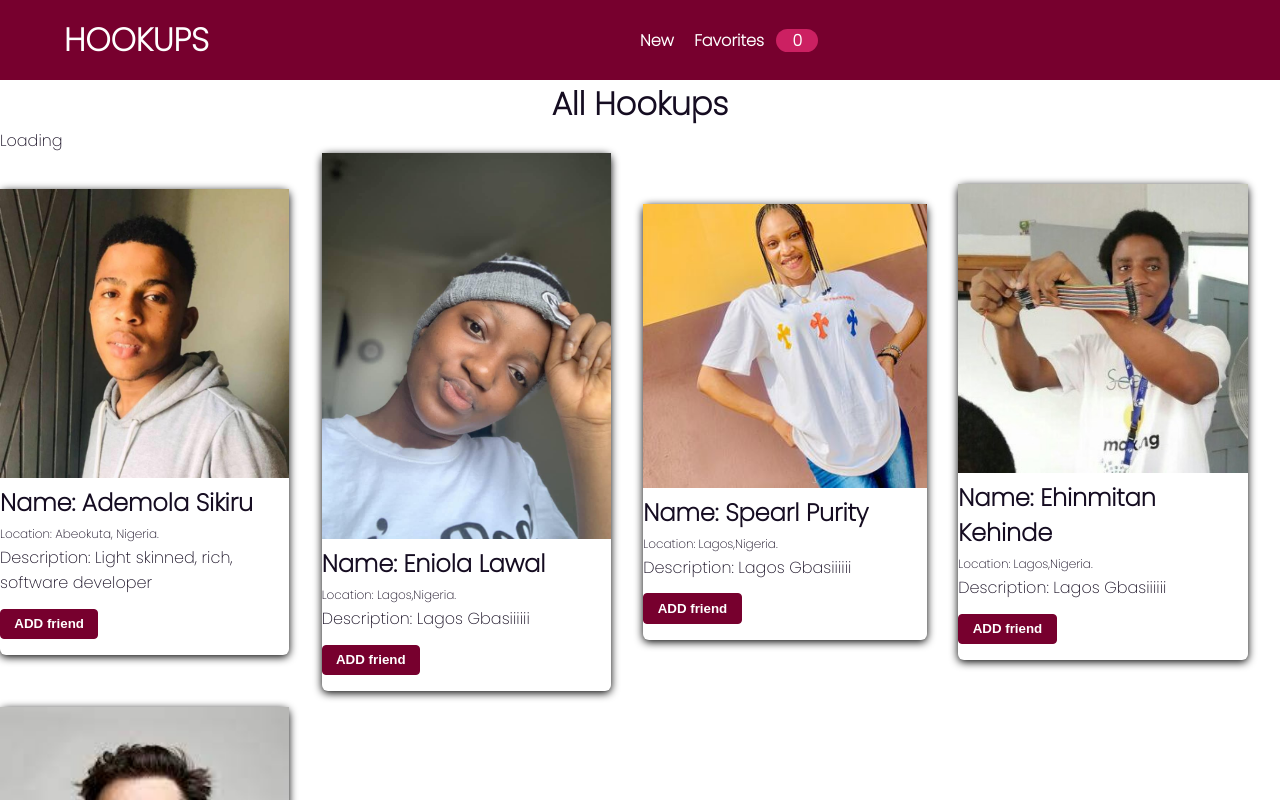
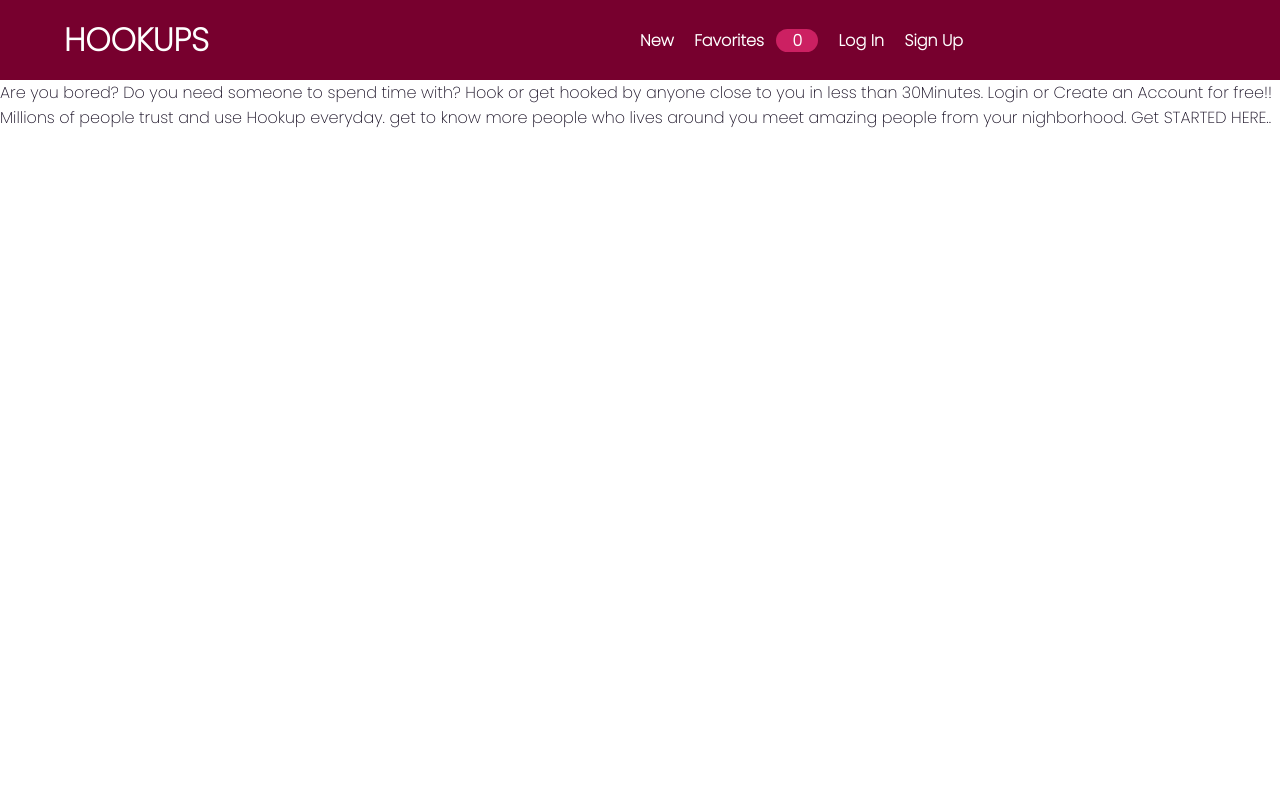
Before and after one commit to Ade2002/meetup-page, a React (Create React App) app: page / in a window 1280 px wide. Shown: the top 800 px of the page. Built offline with nearby package versions, Linux system fonts and the light colour scheme.

Commit message:
created landing page files.

```diff
--- a/src/App.js
+++ b/src/App.js
@@ -1,4 +1,5 @@
 import { Route, Routes } from 'react-router-dom'
+import LandingPage from './components/pages/LandingPage';
 import Home from './components/pages/Home';
 import New from './components/pages/New';
 import Favorites from './components/pages/Favorites';
@@ -10,7 +11,8 @@ function App() {
     <Layout>
       <>
         <Routes>
-          <Route path='/' element={<Home />} />
+          <Route path='/' element={<LandingPage/>}/>
+          <Route path='/home' element={<Home />} />
           <Route path='/new' element={<New />} />
           <Route path='/favorites' element={<Favorites />} />
         </Routes>
--- /dev/null
+++ b/src/components/pages/LandingPage.js
@@ -0,0 +1,17 @@
+import React from 'react'
+
+const LandingPage = () => {
+    return (
+        <div>
+            Are you bored?
+            Do you need someone to spend time with?
+            Hook or get hooked by anyone close to you in less than 30Minutes.
+            Login or Create an Account for free!!
+            Millions of people trust and use Hookup everyday.
+            get to know more people who lives around you meet amazing people from your nighborhood.
+            Get STARTED HERE..
+        </div>
+    )
+}
+
+export default LandingPage
--- a/src/layouts/Header.js
+++ b/src/layouts/Header.js
@@ -21,6 +21,8 @@ export const Header = () => {
             <nav className="navigate none">
                 <Link to="/new"> New</Link>
                 <Link to="/favorites"> Favorites <span className='badge'>{favoritesCtx.totalFavorites}</span></Link>
+                <Link to="/login"> Log In</Link>
+                <Link to="/signup"> Sign Up</Link>
             </nav>
             <span className="mobile" onClick={headerFunction}>
                 <svg className="bar" width="24" height="24" xmlns="http://www.w3.org/2000/svg" fillRule="evenodd"
--- a/src/sass/_header.scss
+++ b/src/sass/_header.scss
@@ -57,6 +57,7 @@ header {
             color: rgba(21, 12, 33, 0.59);
             font-size: 1em;
             font-weight: 900;
+            flex-direction: row;
             a{
                 margin-right: 1em;
             }
```
